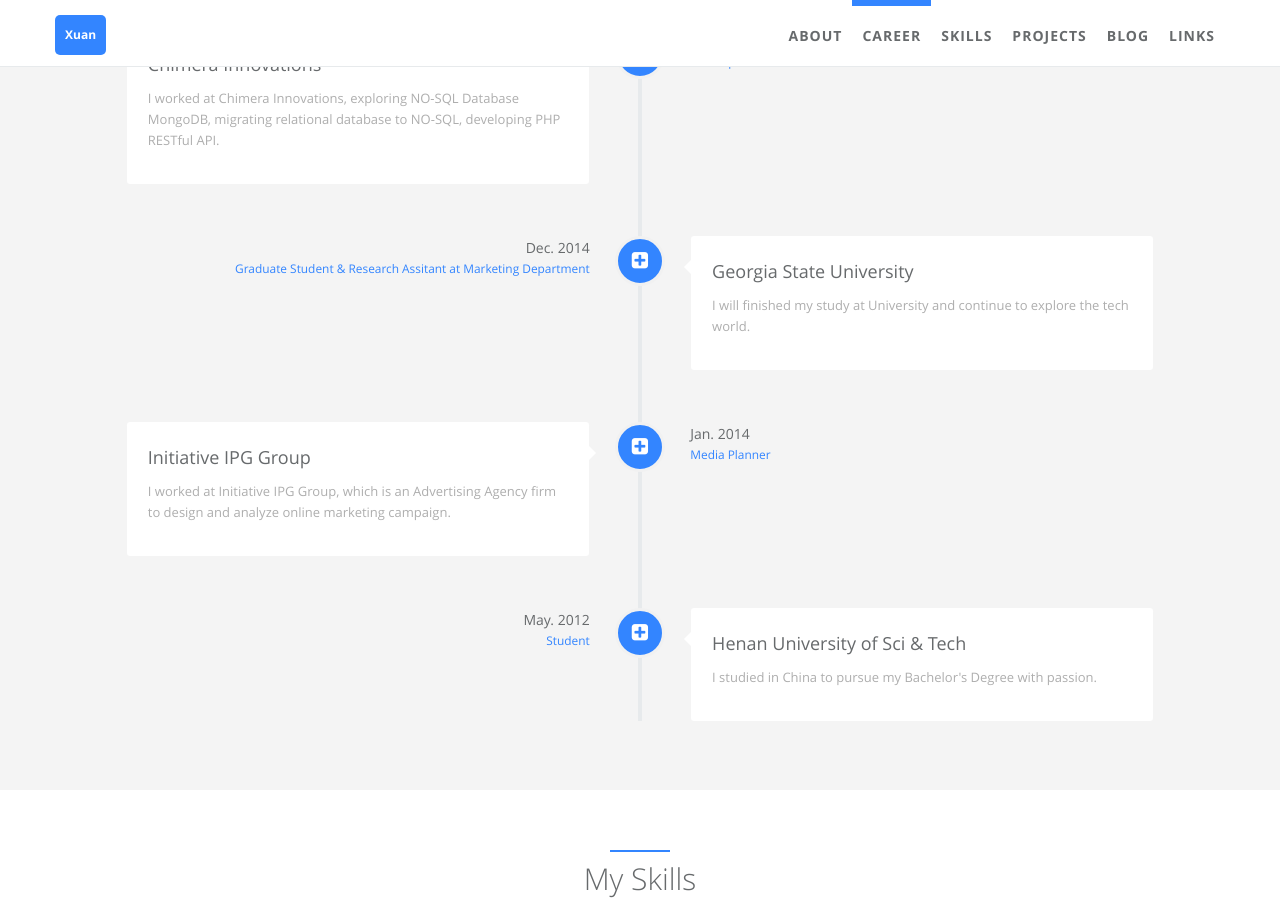
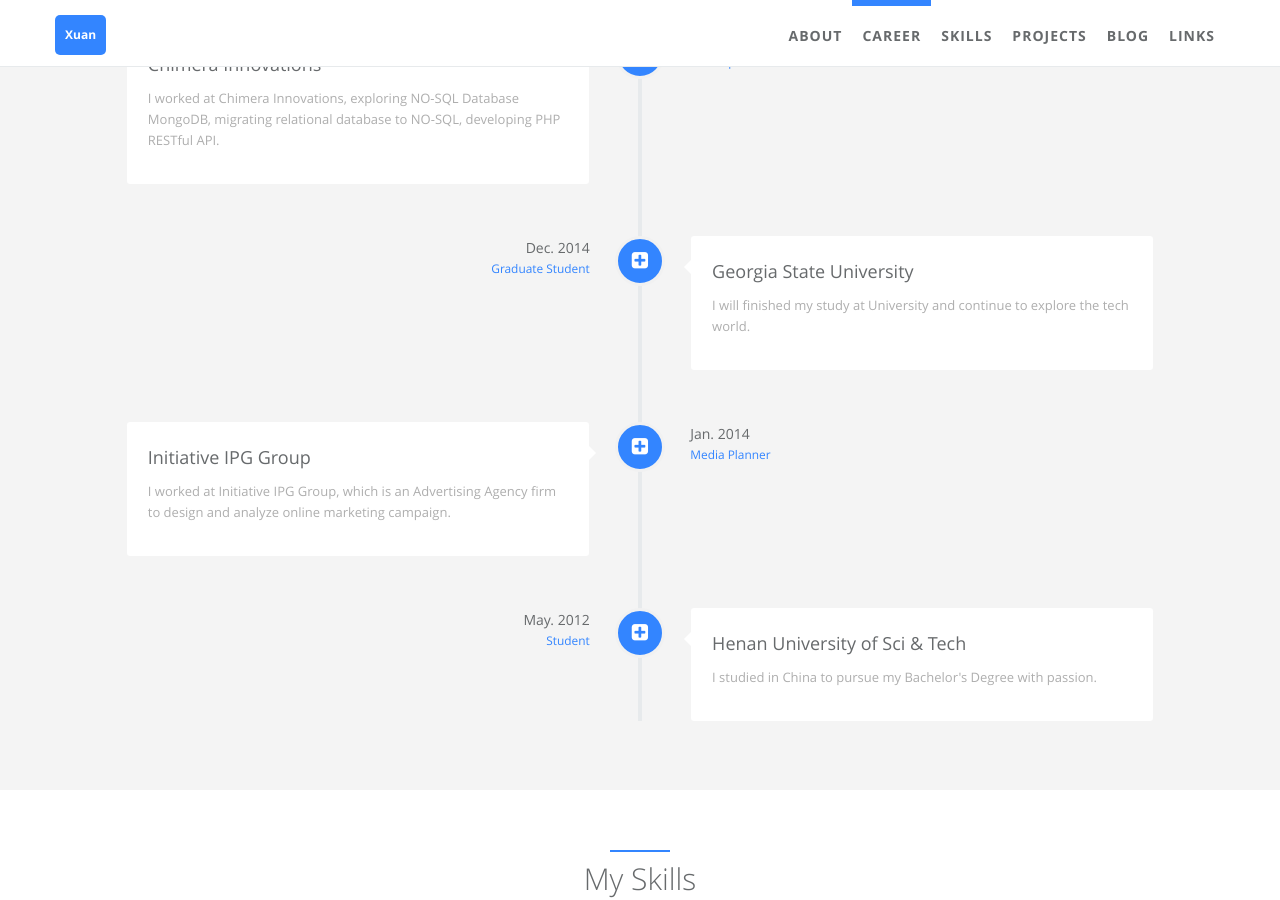
Before and after one commit to XuanLiu333/xuanliu333.github.com, a Jekyll site: the page built from index.html, in a window 1280 px wide and 900 px high, scrolled down 1061 px. Built offline with Jekyll 4.4.1, drawn with Linux system fonts in a browser that asks for light colours.

Commit message:
update info

```diff
--- a/_data/index/careers.yml
+++ b/_data/index/careers.yml
@@ -25,7 +25,7 @@
     detail: Dec. 2014
     i18n: company_b_date
   job:
-    detail: Graduate Student & Research Assitant at Marketing Department
+    detail: Graduate Student
     i18n: company_b_job
   icon: fa-plus-square
 
```
